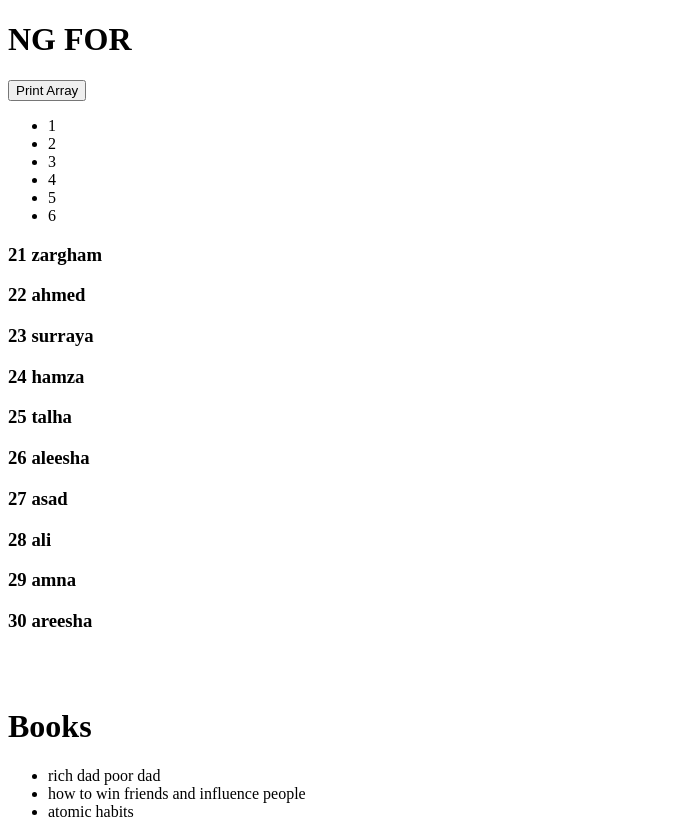
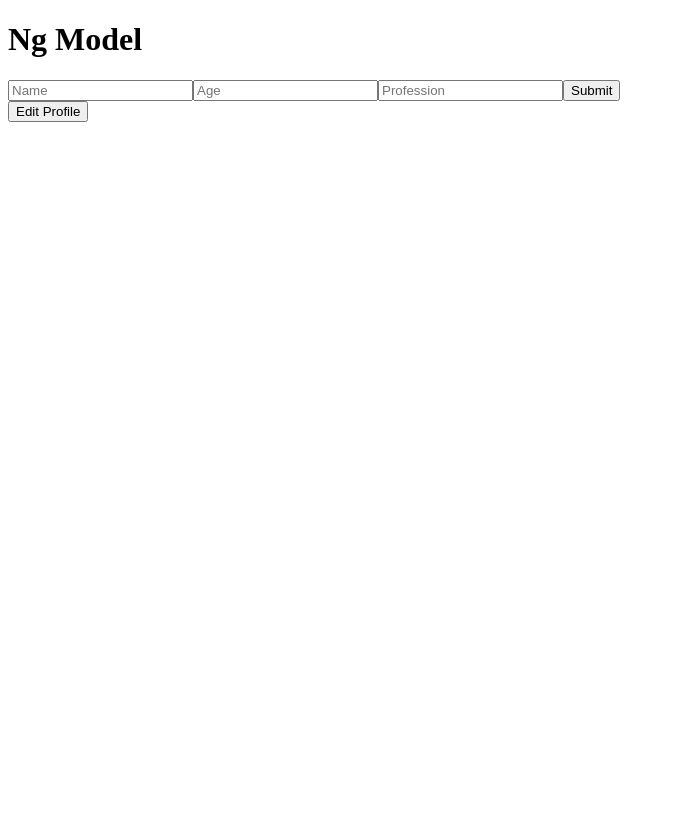
Before and after one commit to abdulraoufcoder/my-first-repo, an Angular app: page / in a window 1280 px wide. Shown: the top 819 px of the page, without its empty margins (0-675 px from the left). Built offline with nearby package versions, Linux system fonts and the light colour scheme.

Commit message:
ng model

```diff
--- a/src/app/app.component.html
+++ b/src/app/app.component.html
@@ -98,4 +98,7 @@
 
 <!-- 12-13-2023 -->
 <!-- NG FOR LOOP -->
-<app-ng-for></app-ng-for>
+<!-- <app-ng-for></app-ng-for> -->
+
+<!-- NG MODEL -->
+<app-ng-model></app-ng-model>
--- a/src/app/ng-for/ng-for.component.html
+++ b/src/app/ng-for/ng-for.component.html
@@ -10,7 +10,7 @@
 
 
 
-        <li *ngFor="let number of nums">{{number}}</li>
+        <!-- <li *ngFor="let number of nums">{{number}}</li> -->
         <!-- nums[0] -->
         <!-- nums[1] -->
         <!-- nums[2] -->
@@ -19,17 +19,24 @@
 
 <div>
     <!-- names[0] -->
-    <h3 *ngFor="let name of names;let i = index">{{(i + 1) + ((pageNumber - 1) * pageSize)}} {{name}}</h3>
+    <!-- <h3 *ngFor="let name of names;let i = index">{{(i + 1) + ((pageNumber - 1) * pageSize)}} {{name}}</h3> -->
 </div>
 
 
 <br><br>
 
-<div>
+<!-- <div>
     <div *ngFor="let adType of nestedArr">
         <h1>{{adType.name}}</h1>
         <ul>
             <li *ngFor="let item of adType.items">{{item}}</li>
         </ul>
     </div>
+</div> -->
+
+<!-- LOOPING ON OBJECT -->
+<div>
+    <ul>
+        <li *ngFor="let item of user | keyvalue">{{item.key}}: ___ {{item.value}}</li>
+    </ul>
 </div>
--- a/src/app/ng-for/ng-for.component.ts
+++ b/src/app/ng-for/ng-for.component.ts
@@ -6,6 +6,12 @@ import { Component } from '@angular/core';
   styleUrls: ['./ng-for.component.scss']
 })
 export class NgForComponent {
+
+  user: {} = {
+    name: 'Raouf',
+    age: 20,
+    profession: 'Developer'
+  }
 
   nums: any = [
     1, 2, 3, 4, 5, 6
--- /dev/null
+++ b/src/app/ng-model/ng-model.component.html
@@ -0,0 +1,20 @@
+<h1>Ng Model</h1>
+
+
+<!-- <input type="text" #input>
+<input type="text" #input2> -->
+
+
+<!-- it will throw error if formModule is not imported in app.module.ts or the specified module -->
+
+<form action="" #myForm="ngForm" (ngSubmit)="submit()">
+    <input type="text" [(ngModel)]="user.name" name="name" placeholder="Name">
+    <input type="text" [(ngModel)]="user.age" name="age" placeholder="Age">
+    <input type="text" [(ngModel)]="user.profession" name="profession" placeholder="Profession">
+
+    <button type="submit">Submit</button>
+</form>
+
+
+<!-- <button (click)="submit()">Submit</button> -->
+<button (click)="editProfile()">Edit Profile</button>
--- /dev/null
+++ b/src/app/ng-model/ng-model.component.ts
@@ -0,0 +1,44 @@
+import { Component, ViewChild } from '@angular/core';
+import { User } from '../shared/models/user';
+
+
+@Component({
+  selector: 'app-ng-model',
+  templateUrl: './ng-model.component.html',
+  styleUrls: ['./ng-model.component.scss']
+})
+
+export class NgModelComponent {
+  name: string = 'TEST'
+
+  // user = {
+  //   name: '',
+  //   age: '',
+  //   profession: ''
+  // }
+
+  user: User = new User();
+
+  // @ViewChild('input') input;
+  // @ViewChild('input2') input2;
+
+  submit(){
+    // console.log(this.input.nativeElement.value);
+    // console.log(this.input2.nativeElement.value);
+
+    // console.log(this.user);
+    // console.log(this.user);
+
+
+
+
+  }
+
+  editProfile(){
+    setTimeout(() => {
+      this.user.name = "Raouf";
+      this.user.age = '22',
+      this.user.profession = "Development"
+    }, 3000);
+  }
+}
--- /dev/null
+++ b/src/app/shared/models/user.ts
@@ -0,0 +1,5 @@
+export class User {
+    name: string = '';
+    age: string = '';
+    profession: string = ''
+}
```
Also changed, not shown: src/app/app.module.ts (+6 -2 lines), src/app/ng-model/ng-model.component.scss (added), 1 other file (tests, documents, lock files or other folders).
